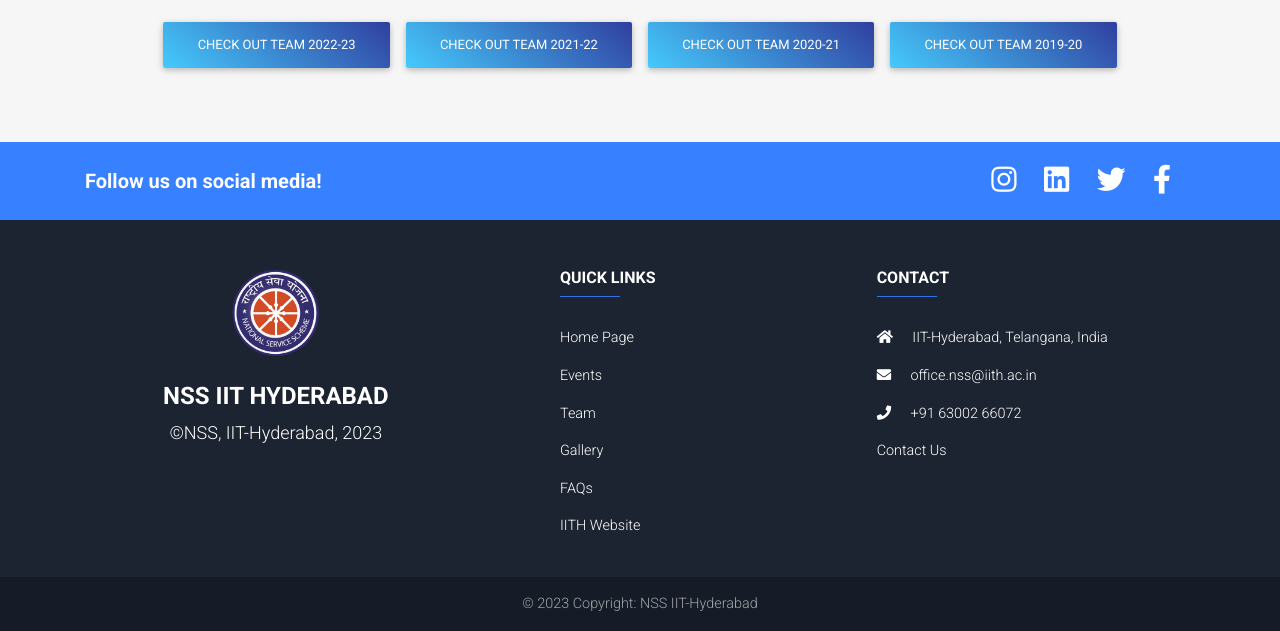
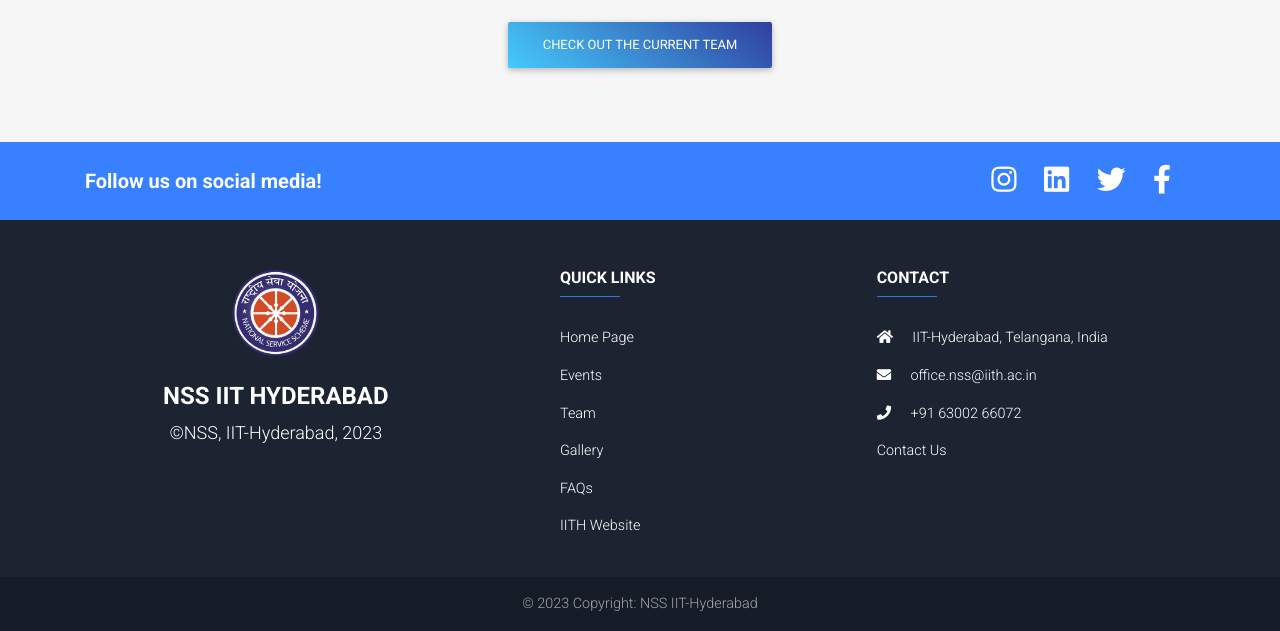
Before and after one commit to iith-nss/iith_nss_jekyll, a Jekyll site: the page built from team2023.html, in a window 1280 px wide and 900 px high, scrolled down 2244 px, cut to the strip 269-900 px from the top of the window. Built offline with Jekyll 4.4.1, drawn with Linux system fonts in a browser that asks for light colours; nearby versions of some CDN libraries.

Commit message:
Small change made to previous team page

```diff
--- a/team2023.html
+++ b/team2023.html
@@ -13,7 +13,7 @@
 <br />
 <!-- /first section -->
 
-<!--NSS TEAM 2022-->
+<!--NSS TEAM 2023-->
 <div class="demo">
   <div class="container d-flex justify-content-center">
     <div class="col-md-4 col-sm-6">
@@ -319,36 +319,12 @@
     </div>
   </div>
 </div>
-<div
-  class="container justify-content-center"
-  style="padding: 20px; text-align: center"
->
+<div class="container d-flex justify-content-center" style="padding: 20px">
   <button
     type="button"
     class="btn blue-gradient"
-    onclick="window.location.href='team2022.html'"
+    onclick="window.location.href='team.html'"
   >
-    Check out Team 2022-23
-  </button>
-  <button
-    type="button"
-    class="btn blue-gradient"
-    onclick="window.location.href='team2021.html'"
-  >
-    Check out Team 2021-22
-  </button>
-  <button
-    type="button"
-    class="btn blue-gradient"
-    onclick="window.location.href='team2020.html'"
-  >
-    Check out Team 2020-21
-  </button>
-  <button
-    type="button"
-    class="btn blue-gradient"
-    onclick="window.location.href='team2019.html'"
-  >
-    Check out Team 2019-20
+    Check out the current team
   </button>
 </div>
```
